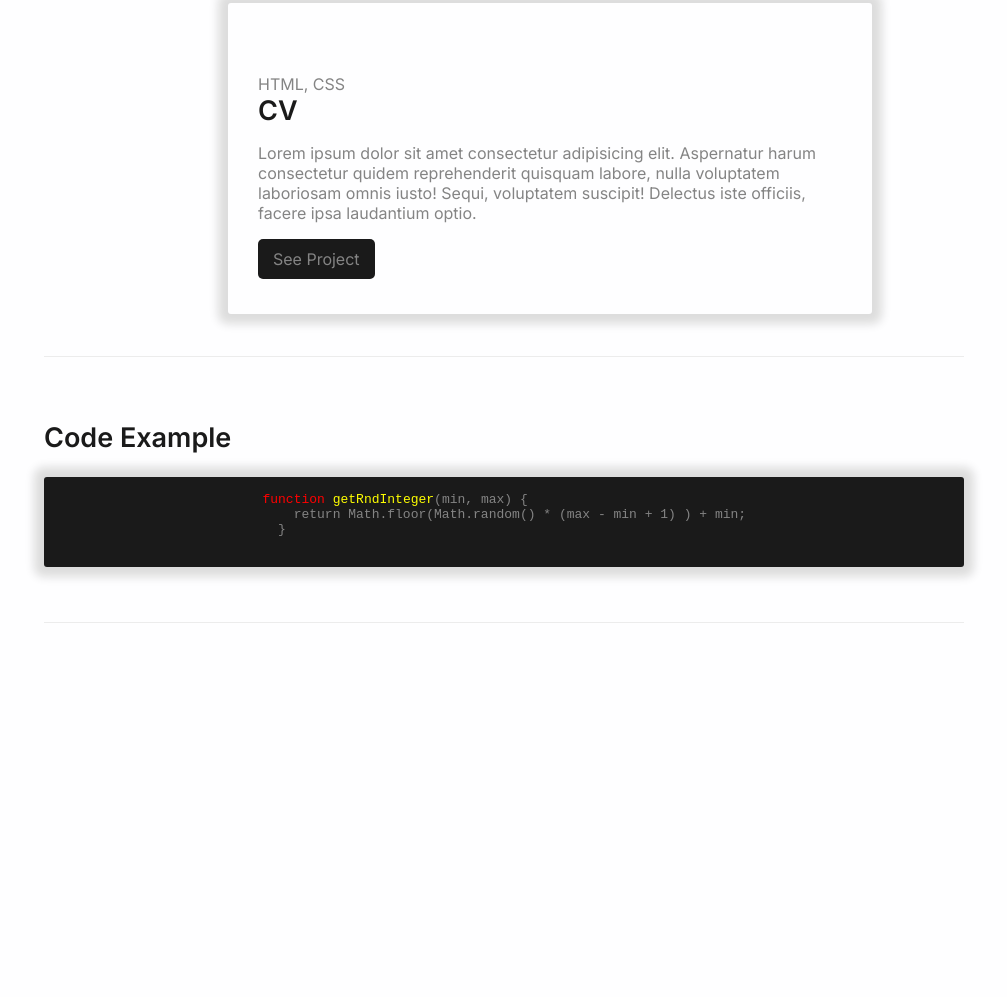
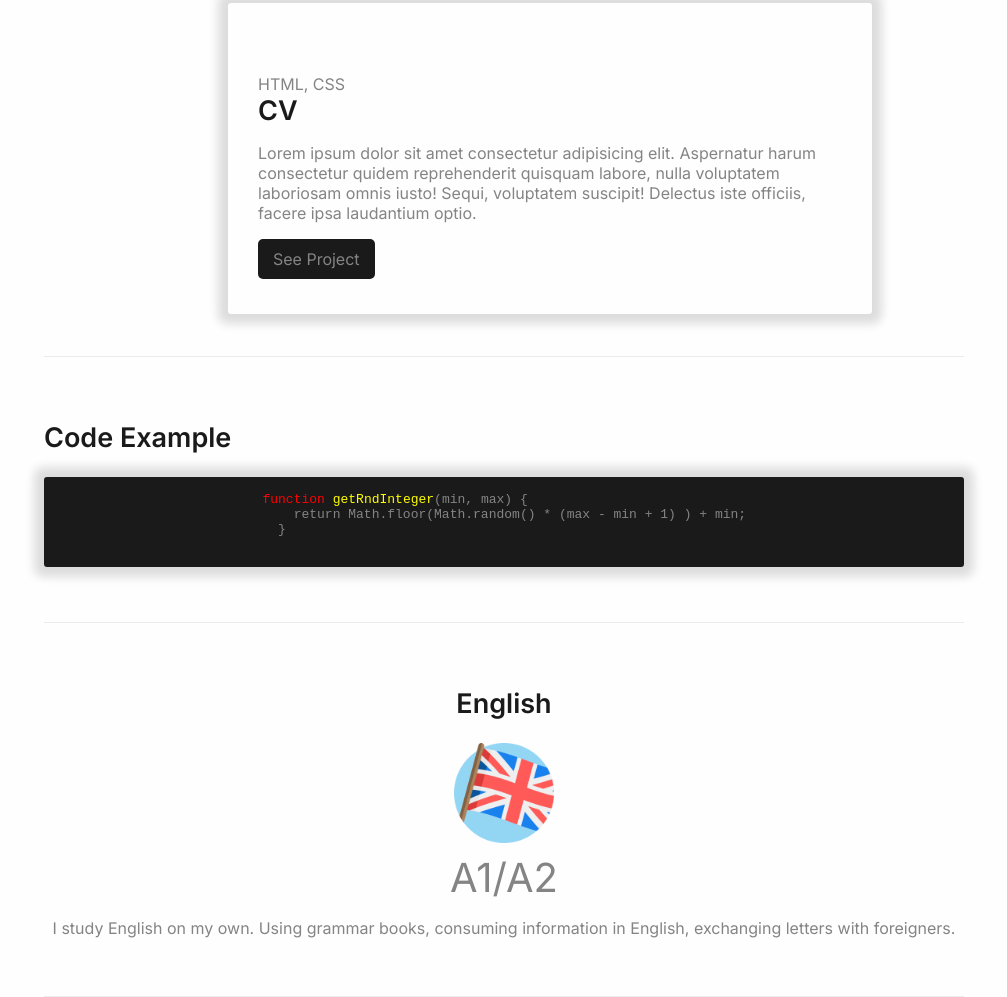
Before and after one commit to Readberg/rsschool-cv, a plain HTML site: page index.html in a window 1280 px wide. Shown: the part 1589-2586 px from the top of the page, without its empty margins (136-1143 px from the left). Before the commit the page ends 2212 px from the top, so only its background shows below. Drawn offline with Linux system fonts and the light colour scheme.

Commit message:
feat: add english section

```diff
--- a/css/style.css
+++ b/css/style.css
@@ -279,6 +279,24 @@ h4 {
     color: #FFFF00;
 }
 
+/* English */
+
+.section-english,
+.english-level {
+    display: flex;
+    flex-direction: column;
+    align-items: center;
+}
+
+.english-icon {
+    max-width: 100px;
+}
+
+.english-title {
+    margin: 10px auto 0 auto;
+    font-size: 40px;
+}
+
 
 @media (max-width: 768px) {
     .section {
--- a/index.html
+++ b/index.html
@@ -162,6 +162,14 @@
                     </pre>
                 </div>
             </section>
+            <section class="section section-english">
+                <h2 class="section-title">English</h2>
+                <div class="english-level">
+                    <img src="./assets/img/english.png" alt="english icon" class="english-icon">
+                    <h4 class="english-title">A1/A2</h4>
+                    <p class="english-text">I study English on my own. Using grammar books, consuming information in English, exchanging letters with foreigners.</p>
+                </div>
+            </section>
         </main>
         <footer class="footer"></footer>
     </div>
```
Also changed, not shown: assets/img/english.png (added), assets/img/project-cv.png (deleted).
